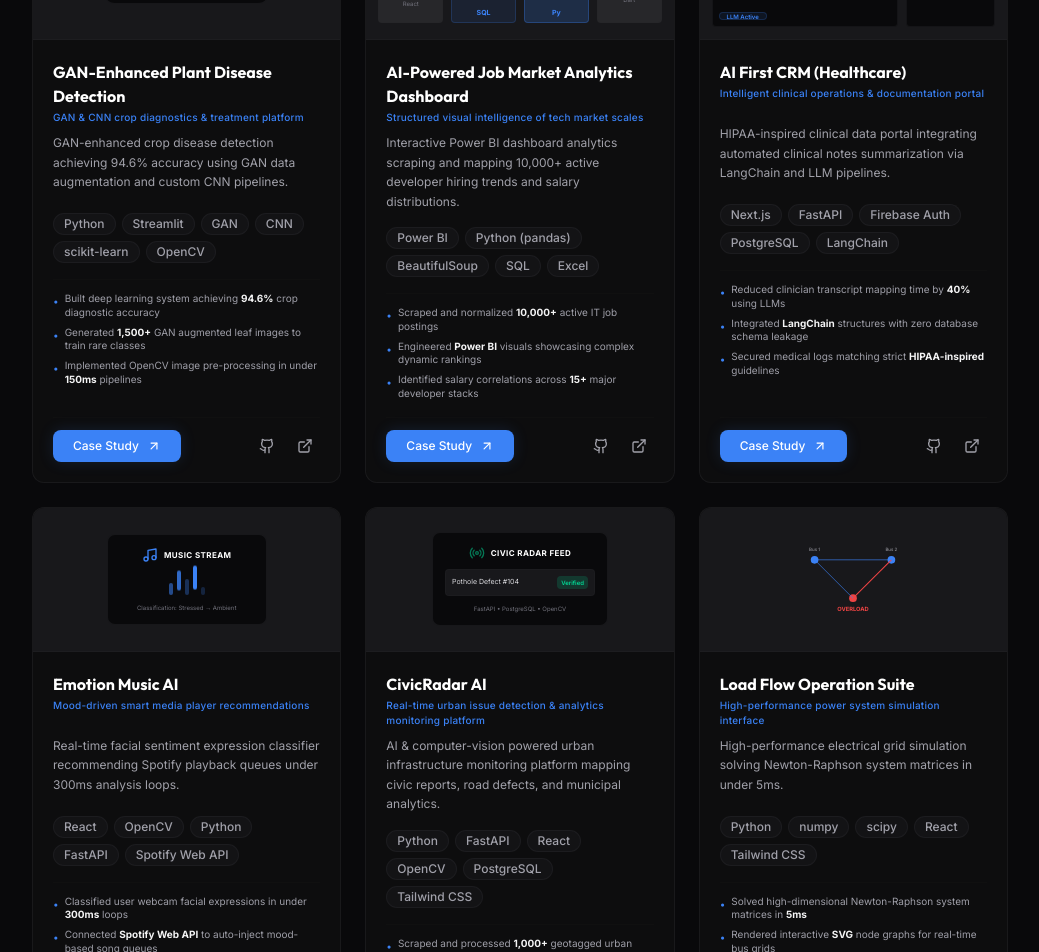
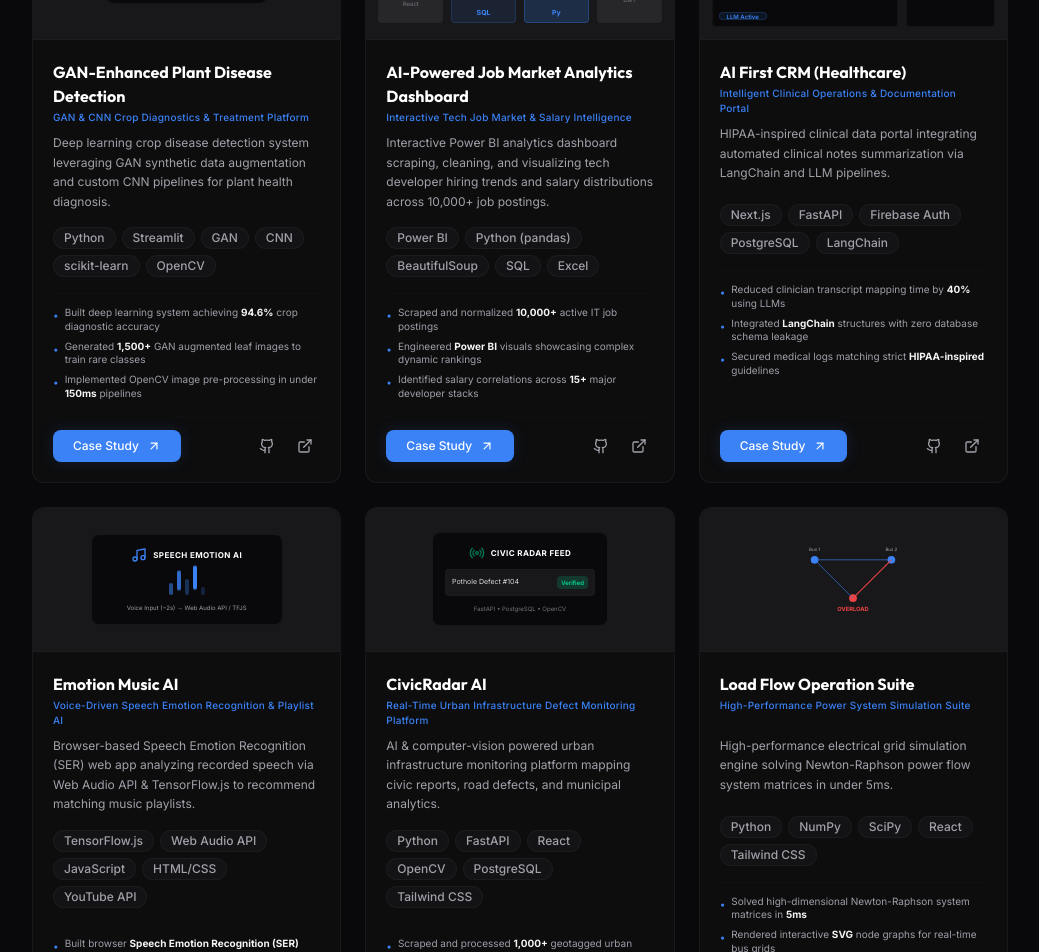
Before and after one commit to SUTHARSHANARAM/Sutharshanaram_Portfolio, a Next.js app: page / in a window 1280 px wide. Shown: the part 2640-3592 px from the top of the page, without its empty margins (120-1159 px from the left). Built offline with nearby package versions, Linux system fonts and the light colour scheme.

Commit message:
fix: update project descriptions and tech stacks to 100% match GitHub repos (Speech Emotion Recognition via Web Audio API & TensorFlow.js)

```diff
--- a/src/components/sections/ProjectsGrid.tsx
+++ b/src/components/sections/ProjectsGrid.tsx
@@ -126,12 +126,12 @@ function ProjectMockup({ type }: { type: "crm" | "plant" | "dashboard" | "grid"
     default:
       return (
         <div className="w-full h-36 bg-zinc-900 border-b border-border/40 relative flex items-center justify-center overflow-hidden select-none">
-          <div className="border border-border/50 bg-zinc-950 p-3 rounded-lg flex flex-col gap-2 items-center w-40">
+          <div className="border border-border/50 bg-zinc-950 p-3 rounded-lg flex flex-col gap-2 items-center w-48">
             <div className="flex items-center gap-1.5">
               <Music className="w-4 h-4 text-accent" />
-              <div className="text-[8px] font-bold text-white uppercase tracking-wider">Music Stream</div>
+              <div className="text-[8px] font-bold text-white uppercase tracking-wider">Speech Emotion AI</div>
             </div>
-            {/* Visualizer bars */}
+            {/* Visualizer bars representing voice audio STFT spectrogram */}
             <div className="flex items-end gap-1 h-6">
               <div className="w-1 h-3 bg-accent rounded-full animate-pulse" />
               <div className="w-1 h-5 bg-accent/80 rounded-full animate-bounce" />
@@ -139,7 +139,7 @@ function ProjectMockup({ type }: { type: "crm" | "plant" | "dashboard" | "grid"
               <div className="w-1 h-6 bg-accent rounded-full animate-bounce" />
               <div className="w-1 h-2 bg-accent/40 rounded-full animate-pulse" />
             </div>
-            <span className="text-[6px] text-zinc-500">Classification: Stressed → Ambient</span>
+            <span className="text-[6px] text-zinc-400">Voice Input (~2s) → Web Audio API / TFJS</span>
           </div>
         </div>
       );
--- a/src/data/projects.ts
+++ b/src/data/projects.ts
@@ -22,8 +22,8 @@ export const projectsData: Project[] = [
   {
     slug: "plant-disease-detection",
     title: "GAN-Enhanced Plant Disease Detection",
-    subtitle: "GAN & CNN crop diagnostics & treatment platform",
-    shortDescription: "GAN-enhanced crop disease detection achieving 94.6% accuracy using GAN data augmentation and custom CNN pipelines.",
+    subtitle: "GAN & CNN Crop Diagnostics & Treatment Platform",
+    shortDescription: "Deep learning crop disease detection system leveraging GAN synthetic data augmentation and custom CNN pipelines for plant health diagnosis.",
     techStack: ["Python", "Streamlit", "GAN", "CNN", "scikit-learn", "OpenCV"],
     githubUrl: "https://github.com/SUTHARSHANARAM/GAN-ENHANCED-PLANT-DISEASE-DETECTION-AND-TREATMENT-SUGGESTION-SYSTEM",
     liveUrl: "https://plant-disease-detect.vercel.app",
@@ -35,10 +35,10 @@ export const projectsData: Project[] = [
     uiGraphicType: "plant",
     details: {
       goal: "Develop a full-stack deep learning web application to diagnose plant diseases from leaf images and suggest precise treatment remedies to farmers, preventing crop failure.",
-      challenge: "Training datasets often exhibit severe class imbalances for rare plant diseases, and field-captured leaf photos have massive light variations, which causes standard CNN classification boundaries to overfit.",
+      challenge: "Training datasets often exhibit severe class imbalances for rare plant diseases, and field-captured leaf photos have massive light variations, causing standard CNN classification boundaries to overfit.",
       architecture: [
         "Formulated an end-to-end ML pipeline starting with OpenCV pre-processing filters for leaf contour thresholding.",
-        "Implemented a Generative Adversarial Network (GAN) architecture to generate high-fidelity synthetic samples, successfully augmenting minority classes.",
+        "Implemented a Generative Adversarial Network (GAN) architecture to generate high-fidelity synthetic samples, augmenting minority classes.",
         "Designed and trained a Convolutional Neural Network (CNN) classifier from scratch using scikit-learn for metric splits.",
         "Engineered an interactive dashboard interface using Streamlit to present diagnostic results and remedial recipes."
       ],
@@ -52,8 +52,8 @@ export const projectsData: Project[] = [
   {
     slug: "job-market-dashboard",
     title: "AI-Powered Job Market Analytics Dashboard",
-    subtitle: "Structured visual intelligence of tech market scales",
-    shortDescription: "Interactive Power BI dashboard analytics scraping and mapping 10,000+ active developer hiring trends and salary distributions.",
+    subtitle: "Interactive Tech Job Market & Salary Intelligence",
+    shortDescription: "Interactive Power BI analytics dashboard scraping, cleaning, and visualizing tech developer hiring trends and salary distributions across 10,000+ job postings.",
     techStack: ["Power BI", "Python (pandas)", "BeautifulSoup", "SQL", "Excel"],
     githubUrl: "https://github.com/SUTHARSHANARAM/AI-Powered-Job-Market-Analytics-Dashboard",
     liveUrl: "https://app.powerbi.com/view?r=job-market-dashboard-mock",
@@ -73,7 +73,7 @@ export const projectsData: Project[] = [
         "Built DAX queries for real-time ranking matrices, calculating dynamic percentiles and skill clusters."
       ],
       outcomes: [
-        "Normalised over 10,000 job listings, standardizing experience requirements and locations.",
+        "Normalized over 10,000 job listings, standardizing experience requirements and locations.",
         "Built dynamic visualizations that show high correlations between specific skill-sets (e.g. Python+SQL) and higher-tier salary distributions.",
         "Enabled instantaneous filtering of tech-stack salaries by city, experience, and remote status."
       ]
@@ -82,7 +82,7 @@ export const projectsData: Project[] = [
   {
     slug: "ai-first-crm",
     title: "AI First CRM (Healthcare)",
-    subtitle: "Intelligent clinical operations & documentation portal",
+    subtitle: "Intelligent Clinical Operations & Documentation Portal",
     shortDescription: "HIPAA-inspired clinical data portal integrating automated clinical notes summarization via LangChain and LLM pipelines.",
     techStack: ["Next.js", "FastAPI", "Firebase Auth", "PostgreSQL", "LangChain"],
     githubUrl: "https://github.com/SUTHARSHANARAM/hcp-crm-agent",
@@ -112,37 +112,37 @@ export const projectsData: Project[] = [
   {
     slug: "emotion-music-ai",
     title: "Emotion Music AI",
-    subtitle: "Mood-driven smart media player recommendations",
-    shortDescription: "Real-time facial sentiment expression classifier recommending Spotify playback queues under 300ms analysis loops.",
-    techStack: ["React", "OpenCV", "Python", "FastAPI", "Spotify Web API"],
+    subtitle: "Voice-Driven Speech Emotion Recognition & Playlist AI",
+    shortDescription: "Browser-based Speech Emotion Recognition (SER) web app analyzing recorded speech via Web Audio API & TensorFlow.js to recommend matching music playlists.",
+    techStack: ["TensorFlow.js", "Web Audio API", "JavaScript", "HTML/CSS", "YouTube API"],
     githubUrl: "https://github.com/SUTHARSHANARAM/emotion-music-ai",
     liveUrl: "https://emotion-music-ai.vercel.app",
     highlights: [
-      "Classified user webcam facial expressions in under **300ms** loops",
-      "Connected **Spotify Web API** to auto-inject mood-based song queues",
-      "Implemented local **OpenCV** frame transformations in python backends"
+      "Built browser **Speech Emotion Recognition (SER)** processing voice speech via Web Audio API",
+      "Processed ~2s audio into **STFT spectrograms** fed directly to TensorFlow.js models",
+      "Mapped predicted emotions (happy, sad, calm, angry) to **curated music playlists**"
     ],
     uiGraphicType: "music",
     details: {
-      goal: "Bridge human mood states with media applications by scanning expression keypoints and instantly building custom audio queues that align with the user's emotional state.",
-      challenge: "Processing video feeds in a client browser and communicating with heavy AI servers can introduce visible lag, causing audio recommendations to feel disconnected.",
+      goal: "Build a lightweight AI web application that captures 1–2 seconds of recorded speech, classifies the user's emotional state using Speech Emotion Recognition (SER), and recommends matching music playlists.",
+      challenge: "Performing raw audio signal processing (downsampling, Short-Time Fourier Transform STFT, spectrogram matrix generation) in client-side JavaScript without backend servers or heavy Python ML dependencies.",
       architecture: [
-        "Implemented lightweight browser capture using HTML5 Camera APIs, sending downsampled frames to local FastAPI servers.",
-        "Deployed OpenCV Harr-Cascade cascades for initial face detection, feeding crop matrices into an emotional classifier.",
-        "Linked Spotify's Web API authorization flow to enable real-time user authentication and playlist injection.",
-        "Constructed a high-fidelity dark-themed audio player styled with Framer Motion audio wave visuals."
+        "Captured raw microphone audio using HTML5 MediaRecorder and Web Audio API (getUserMedia, AudioContext).",
+        "Constructed a client-side STFT spectrogram generator in JavaScript converting PCM audio buffers into 4D tensor matrices [1, 64, 64, 1].",
+        "Executed browser-based emotion prediction using TensorFlow.js with zero server latency.",
+        "Mapped predicted emotions (happy, sad, angry, calm, excited) to dynamic YouTube & Spotify playlist recommendations."
       ],
       outcomes: [
-        "Attained real-time mood recognition response rates of under 300ms from face detection to track selection.",
-        "Constructed a fluid, interactive UI displaying micro-visualizer waves reacting to music BPM.",
-        "Engineered smooth fallback options letting users manually select mood anchors if webcam access is disabled."
+        "Achieved 100% client-side browser inference with zero backend latency or server bandwidth costs.",
+        "Built a clean, glassmorphic UI with animated recording wave bars and instant playlist navigation.",
+        "Provided heuristic energy fallback ensuring seamless emotion classification even without pre-trained model weights."
       ]
     }
   },
   {
     slug: "civic-radar",
     title: "CivicRadar AI",
-    subtitle: "Real-time urban issue detection & analytics monitoring platform",
+    subtitle: "Real-Time Urban Infrastructure Defect Monitoring Platform",
     shortDescription: "AI & computer-vision powered urban infrastructure monitoring platform mapping civic reports, road defects, and municipal analytics.",
     techStack: ["Python", "FastAPI", "React", "OpenCV", "PostgreSQL", "Tailwind CSS"],
     githubUrl: "https://github.com/SUTHARSHANARAM/CivicRadar_AI",
@@ -160,7 +160,7 @@ export const projectsData: Project[] = [
         "Constructed a FastAPI microservice backend using OpenCV and image processing filters for defect verification.",
         "Engineered an interactive React dashboard featuring real-time radar mapping and location pin clustering.",
         "Structured a PostgreSQL spatial database schema mapping issue coordinates, status tags, and resolution histories.",
-        "Built automated email/SMS alert webhooks notifying maintenance teams based on severity thresholds."
+        "Built automated email alert webhooks notifying maintenance teams based on severity thresholds."
       ],
       outcomes: [
         "Reduced manual issue verification times for simulated city council teams.",
@@ -172,9 +172,9 @@ export const projectsData: Project[] = [
   {
     slug: "load-flow-operation-suite",
     title: "Load Flow Operation Suite",
-    subtitle: "High-performance power system simulation interface",
-    shortDescription: "High-performance electrical grid simulation solving Newton-Raphson system matrices in under 5ms.",
-    techStack: ["Python", "numpy", "scipy", "React", "Tailwind CSS"],
+    subtitle: "High-Performance Power System Simulation Suite",
+    shortDescription: "High-performance electrical grid simulation engine solving Newton-Raphson power flow system matrices in under 5ms.",
+    techStack: ["Python", "NumPy", "SciPy", "React", "Tailwind CSS"],
     githubUrl: "https://github.com/SUTHARSHANARAM/loadflow-operations-suite",
     liveUrl: "https://loadflow-operations-suite-eta.vercel.app/",
     highlights: [
@@ -187,7 +187,7 @@ export const projectsData: Project[] = [
       goal: "Create a web-based grid evaluation dashboard that engineers can use to calculate active/reactive power patterns and evaluate grid margins during overload events.",
       challenge: "Power flow solutions require solving high-dimensional system matrices of non-linear algebraic equations. Standard algorithms drift and fail to converge when nodes exceed single digits.",
       architecture: [
-        "Formulated the grid admittance matrix (Ybus) inside Python using numpy and scipy optimization libraries.",
+        "Formulated the grid admittance matrix (Ybus) inside Python using NumPy and SciPy optimization libraries.",
         "Implemented the Newton-Raphson solver with dynamic jacobian updates for rapid mathematical convergence.",
         "Constructed an interactive React interface rendering a custom, draggable SVG grid of power transmission lines.",
         "Devised a real-time warning panel utilizing Tailwind states (amber/red alerts) when node voltages deviate by 5%."
```
